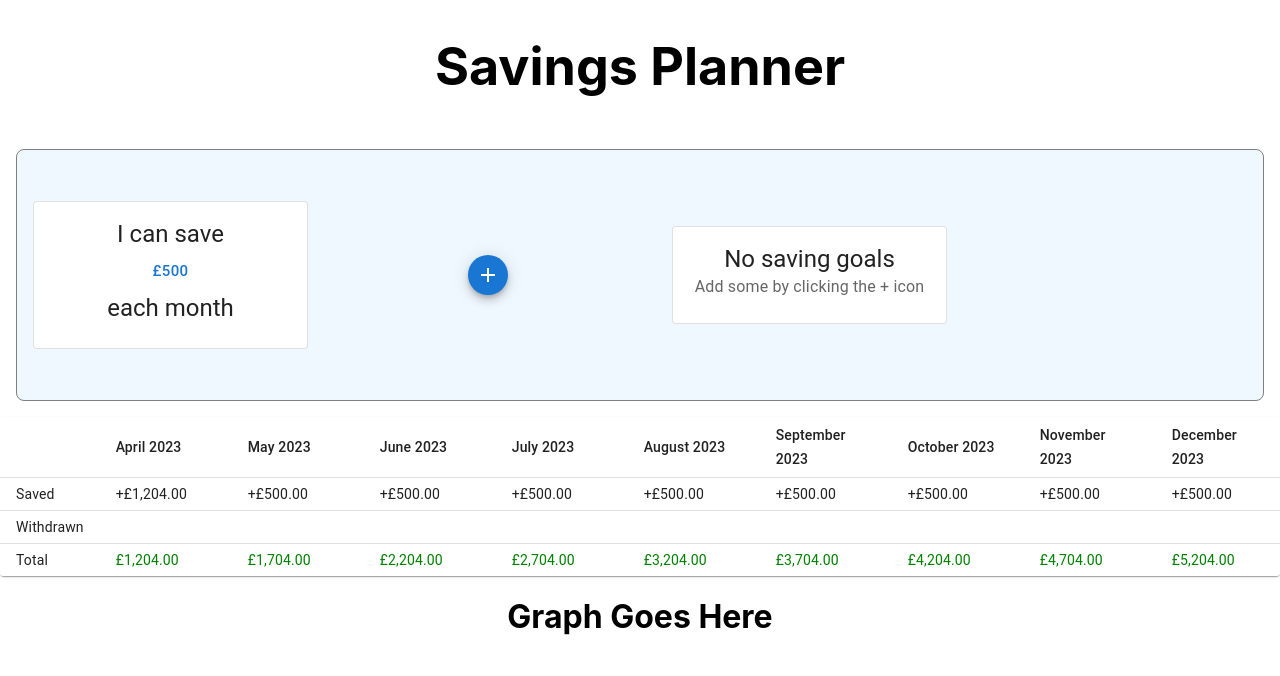
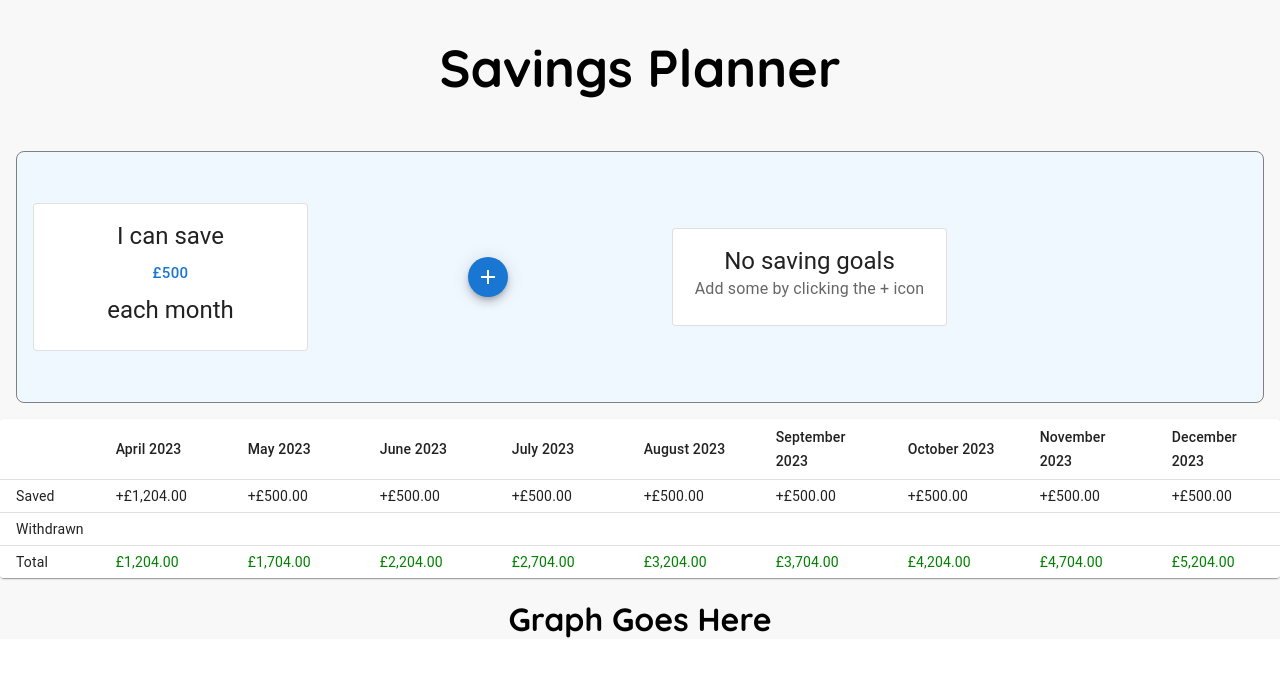
Before and after one commit to AKP-13/savings-planner, a React (Create React App) app: page / in a window 1280 px wide. Shown: the top 676 px of the page. Built offline with nearby package versions, Linux system fonts and the light colour scheme.

Commit message:
Add Quicksand and Kaushan Script fonts

```diff
--- a/public/index.html
+++ b/public/index.html
@@ -5,10 +5,7 @@
     <link rel="icon" href="%PUBLIC_URL%/favicon.ico" />
     <meta name="viewport" content="width=device-width, initial-scale=1" />
     <meta name="theme-color" content="#000000" />
-    <meta
-      name="description"
-      content="Web site created using create-react-app"
-    />
+    <meta name="description" content="Web site created using create-react-app" />
     <link rel="apple-touch-icon" href="%PUBLIC_URL%/logo192.png" />
     <!--
       manifest.json provides metadata used when your web app is installed on a
@@ -24,6 +21,12 @@
       work correctly both with client-side routing and a non-root public URL.
       Learn how to configure a non-root public URL by running `npm run build`.
     -->
+    <link rel="preconnect" href="https://fonts.googleapis.com" />
+    <link rel="preconnect" href="https://fonts.gstatic.com" crossorigin />
+    <link
+      href="https://fonts.googleapis.com/css2?family=Kaushan+Script&family=Quicksand:wght@300;400;500;600;700&display=swap"
+      rel="stylesheet"
+    />
     <title>React App</title>
   </head>
   <body>
--- a/src/App.css
+++ b/src/App.css
@@ -1,5 +1,7 @@
 .App {
   text-align: center;
+  background-color: #f8f8f8;
+  font-family: 'Quicksand', sans-serif;
 }
 
 .App-header {
```
